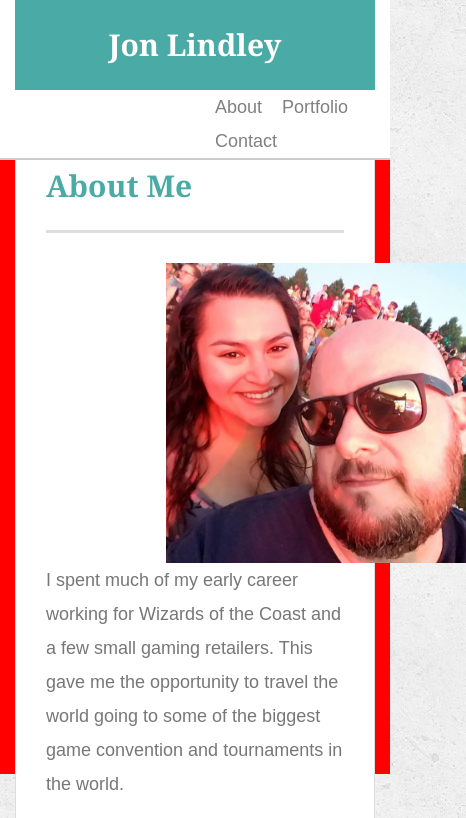
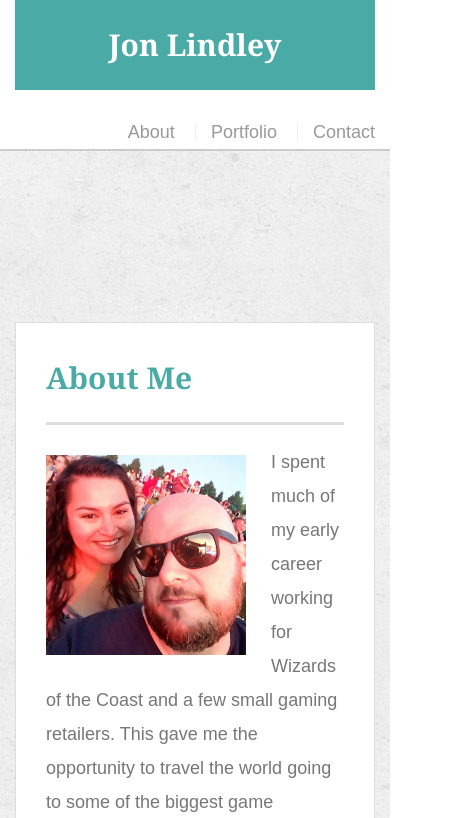
Before and after one commit to J-Lindley/Responsive-Portfolio, a plain HTML site: page index.html in a window 390 px wide. Shown: the top 818 px of the page, 466 px wide, since content can reach past the window. Drawn offline with nearby package versions, Linux system fonts and the light colour scheme.

Commit message:
turning in

```diff
--- a/assets/css/style.css
+++ b/assets/css/style.css
@@ -217,34 +217,31 @@ input[type=submit] {
   border: 0 none;
 }
 
-
+/* this is the header @640*/
 @media only screen and (max-width: 640px) {
-  #logo {
-    width: 100%;
-  }
-  .navcontainer {
-    height: 20%;
-    margin-left: 200px;
-  }
-  .navcontainer a{
-    color: grey;
-    margin-right: 15px;
-  }
-  nav {
-    margin-right: 135px;
-
-  }
+ #masthead {
+   display: inline-block;
+   position: static;
+   width: 100%;
+ }
+ @media only screen and (max-width: 640px) {
+   #logo {
+     width: 100%
+   }
+  .nav {
+     width: 640 px;
+     margin-right: 135px;
+     text-align: center;
+   }
+ }
+ /* this is the page body @640*/
+@media only screen and (max-width: 640px) {
   #main-container {
-    display: block;
-    background-color: red
-  }
-  .auth-image {
-
-    height: 300px;
-    width: 300px;
-    margin-left: 120px;
+    position: center;
+    display: inline-block;
   }
 }
+
 
 @media only screen and (max-width: 768px) {
 
--- a/index.html
+++ b/index.html
@@ -15,23 +15,20 @@
   <header id="masthead">
     <div class="container">
       <a href="index.html" id="logo">Jon Lindley</a>
-      <div class="navcontainer">
-
+      <nav>
         <a href="index.html">About</a>
         <a href="portfolio.html">Portfolio</a>
         <a href="contact.html">Contact</a>
-
-      </div>
+      </nav>
     </div>
   </header>
-
 
   <div id="main-container" class="container">
     <section class="main-section">
       <h1>About Me</h1>
 
       <img src="assets/images/profilepic.jpg" class="auth-image" alt="Your Name" />
-      <div class="paragraphs">
+
       <p>
         I spent much of my early career working for Wizards of the Coast and a few small gaming retailers. This gave me
         the opportunity to travel the world going to some of the biggest game convention and tournaments in the world.
@@ -47,7 +44,7 @@
         I'm looking forward to finding a position that utiltizes my new skils and challenges me to keep growing by
         learning new languages and coding methods.
       </p>
-    </div>
+
     </section>
   </div>
 
```
